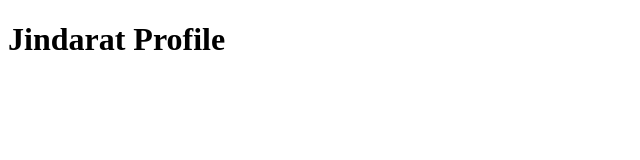
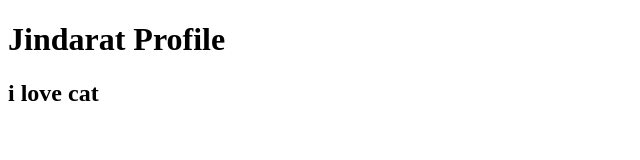
Before and after one commit to jindarat2022/jindarat-jari-project, a plain HTML site: page index.html in a window 1280 px wide. Shown: the whole page, without its empty margins (0-640 px from the left). Drawn offline with Linux system fonts and the light colour scheme.

Commit message:
add h2 tag text
add h2 tag text

```diff
--- a/index.html
+++ b/index.html
@@ -8,5 +8,6 @@
 </head>
 <body>
     <h1>Jindarat Profile</h1>
+    <h2>i love cat</h2>
 </body>
 </html>
```
